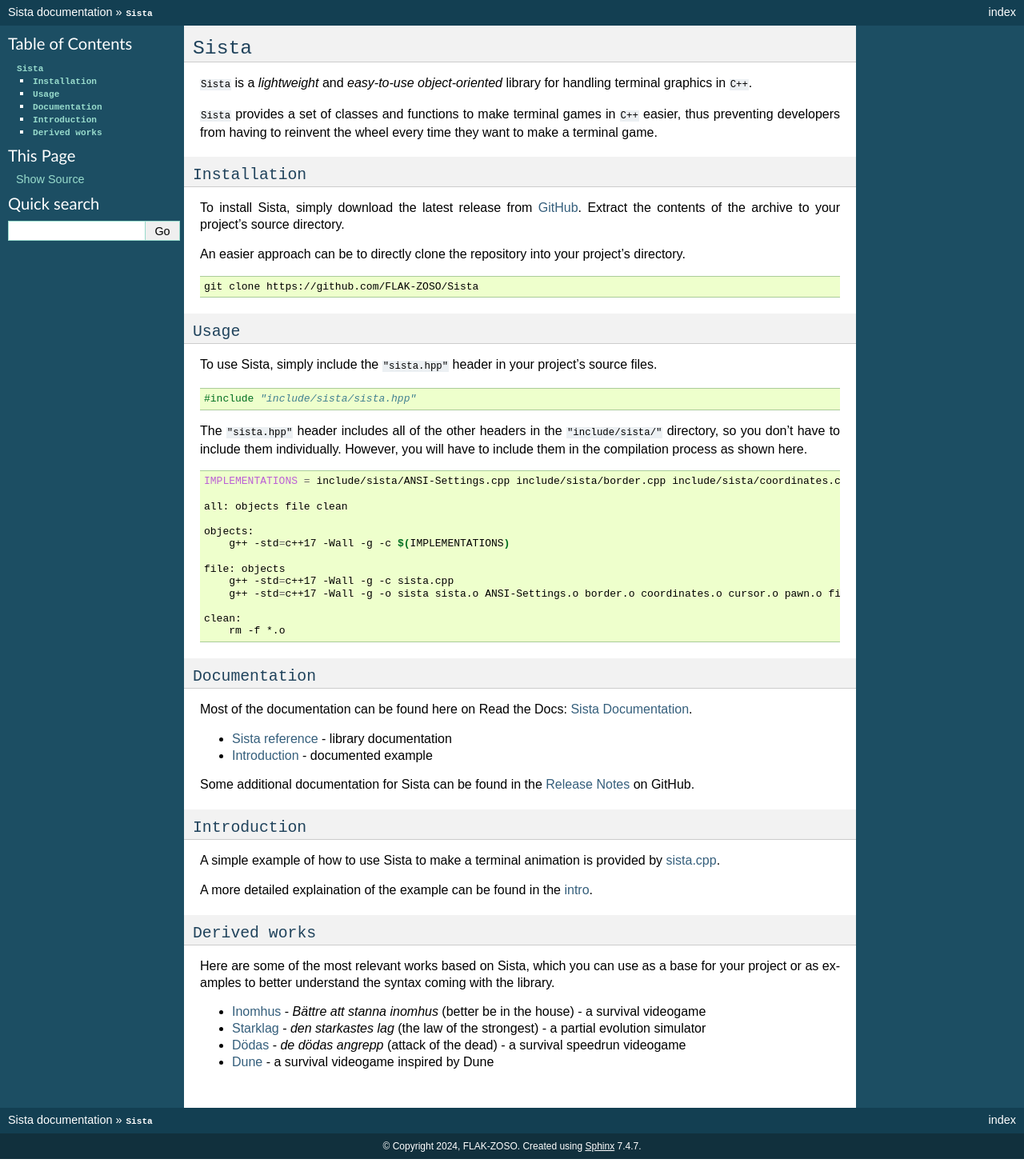
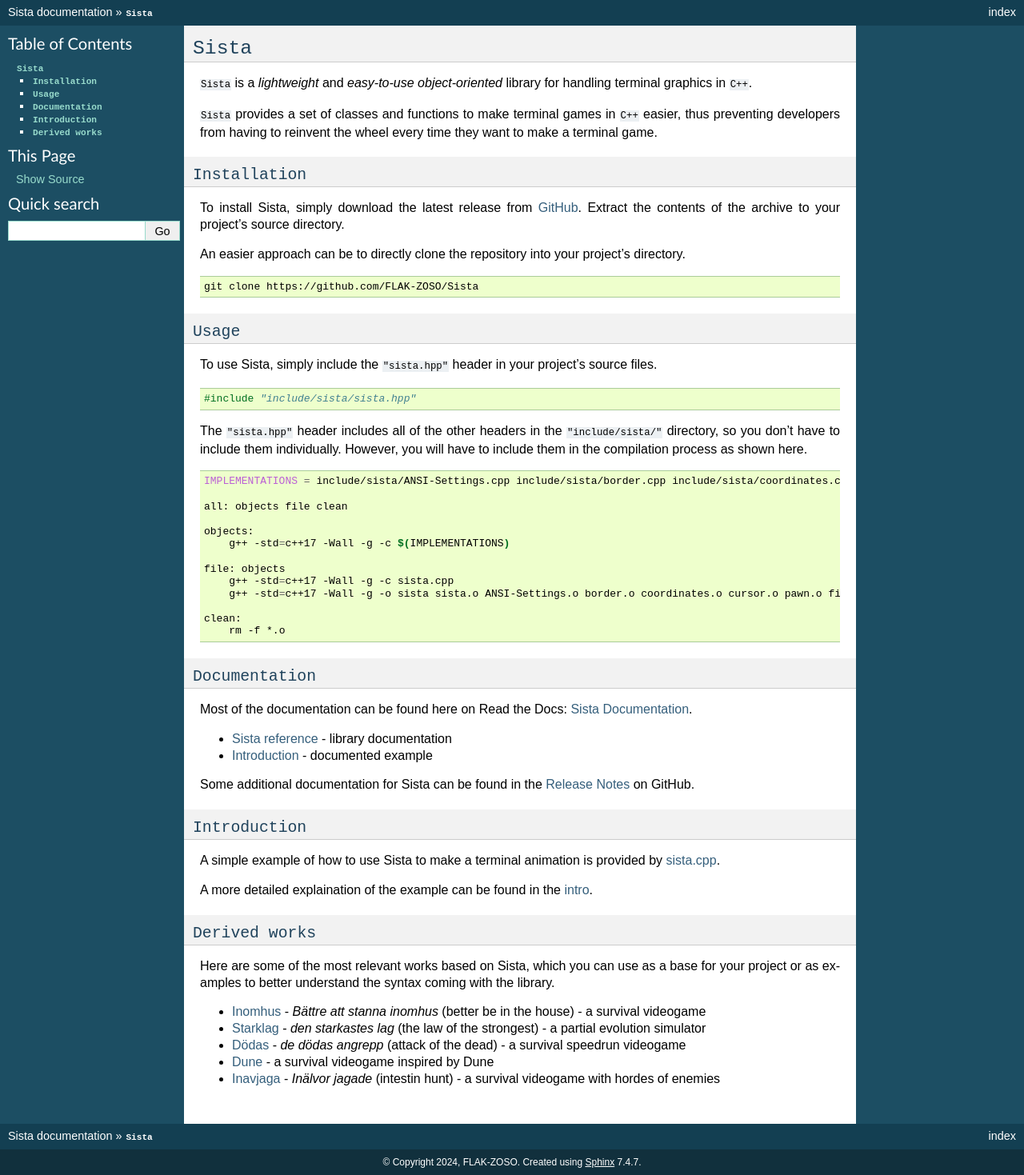
Before and after one commit to FLAK-ZOSO/Sista, a Sphinx documentation site: the page built from docs/index.rst, in a window 1280 px wide. Shown: the whole page at 80% size. Built offline with Sphinx 7.4.7, drawn with Linux system fonts in a browser that asks for light colours.

Commit message:
Docs - added Inavjaga to derived works

```diff
--- a/docs/index.rst
+++ b/docs/index.rst
@@ -73,3 +73,4 @@
 -  `Starklag <https://github.com/Lioydiano/Starklag>`_ - *den starkastes lag* (the law of the strongest) - a partial evolution simulator
 -  `Dödas <https://github.com/Lioydiano/Dodas>`__ - *de dödas angrepp* (attack of the dead) - a survival speedrun videogame
 -  `Dune <https://github.com/Lioydiano/Dune>`__ - a survival videogame inspired by Dune
+-  `Inavjaga <https://github.com/FLAK-ZOSO/Inavjaga>`__ - *Inälvor jagade* (intestin hunt) - a survival videogame with hordes of enemies
```
